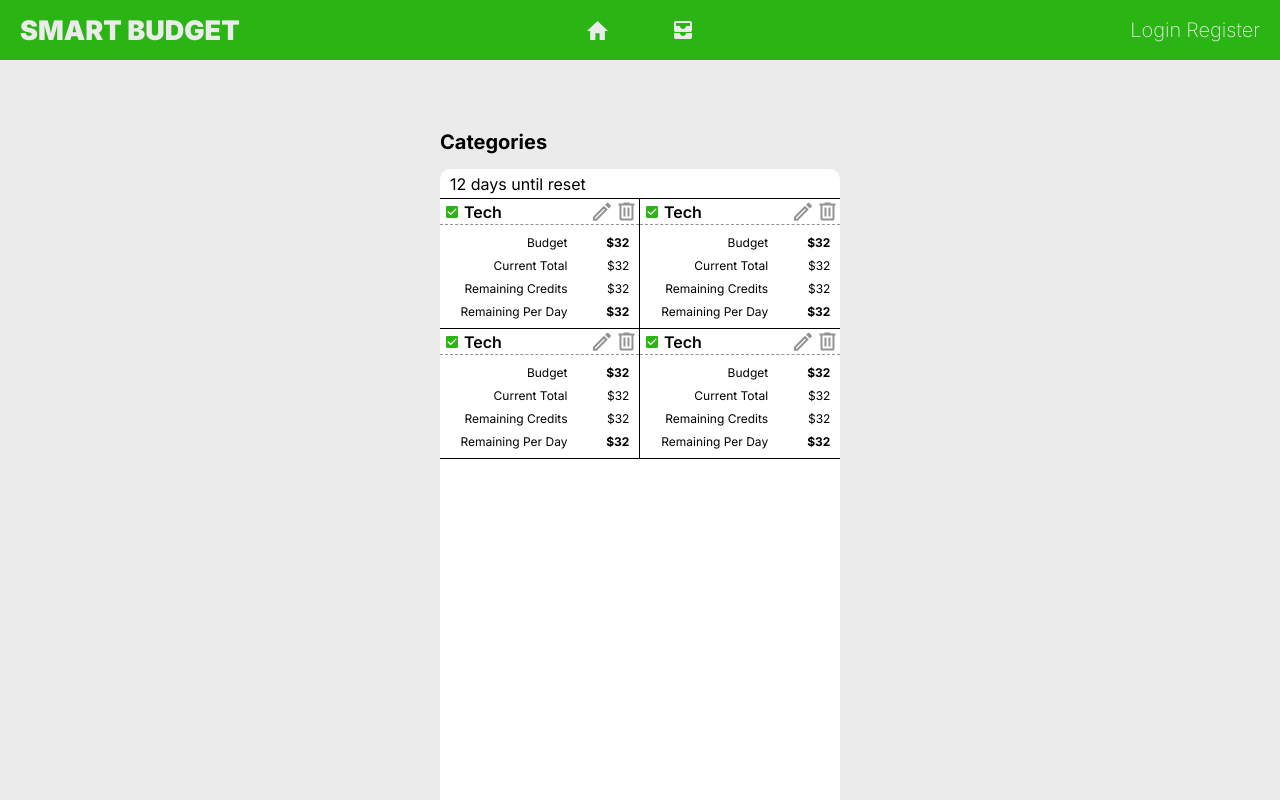
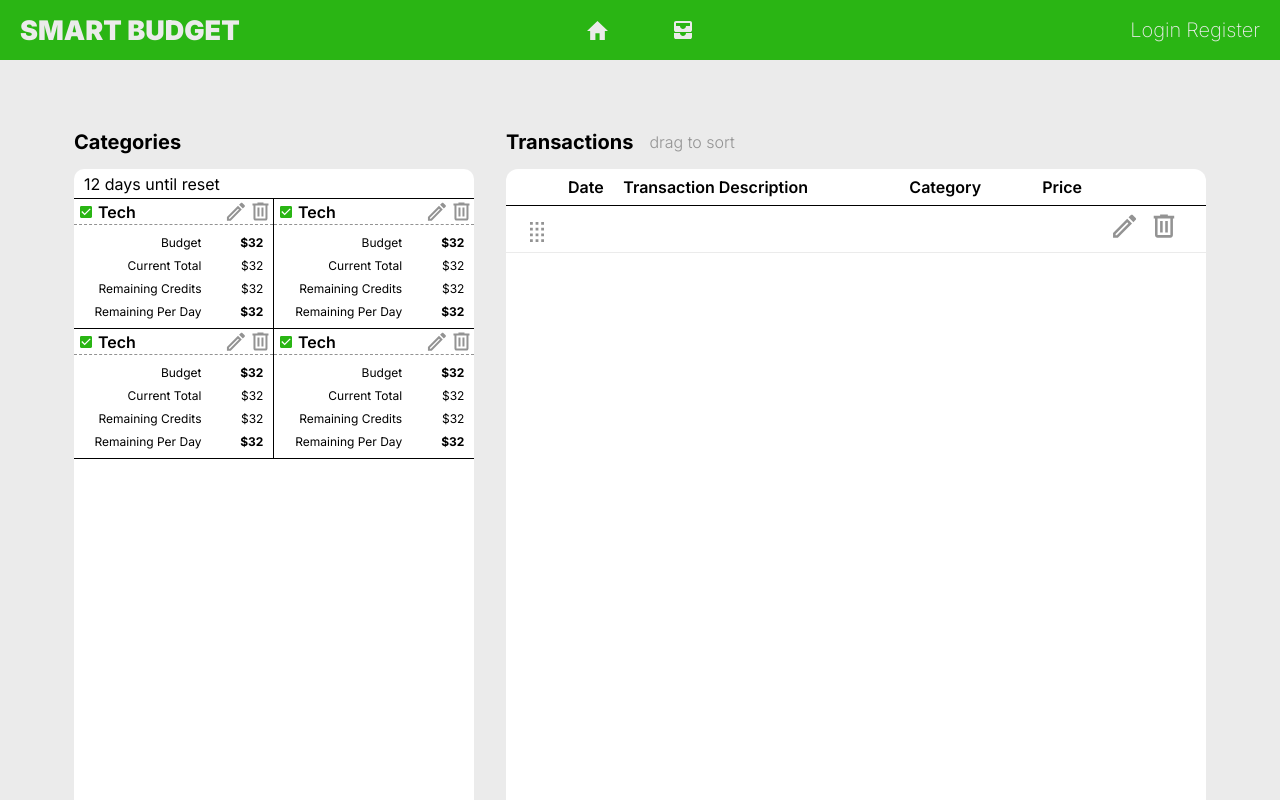
Before and after one commit to ScorpiosCrux/Budget-Smart, a Next.js app in the folder frontend/: page /sort in a window 1280 px wide. Built offline with nearby package versions, Linux system fonts and the light colour scheme; no server answers.

Commit message:
Tables are too annoying to work with!

```diff
--- a/frontend/components/Transaction.tsx
+++ b/frontend/components/Transaction.tsx
@@ -1,5 +1,7 @@
 import { useDrag } from "react-dnd";
 import styled from "styled-components";
+import StyledIcon from "./core/StyledIcon";
+import { DraggableRow } from "./core/StyledTable";
 import { ItemTypes } from "./Dashboard";
 
 interface Props {
@@ -29,24 +31,20 @@ const Transaction = (props: Props) => {
 		}),
 	}));
 	return (
-		<TransactionRow ref={drag} isDragging={isDragging}>
-			<td>
-				<img src="draggable.svg" alt="draggable icon" />
+		<DraggableRow ref={drag} isDragging={isDragging}>
+			<td className="buttons">
+				<StyledIcon src="drag.svg" height="100%" innerHeight="50%" innerWidth="50%" />
 			</td>
 			<td>{props.date}</td>
 			<td>{props.description}</td>
-			<td>{props.price}</td>
-		</TransactionRow>
+			<td></td>
+			<td className="price">{props.price}</td>
+			<td className="buttons">
+				<StyledIcon src="pencil.svg" height="100%" innerHeight="80%" innerWidth="80%" />
+				<StyledIcon src="trash.svg" height="100%" innerHeight="80%" innerWidth="80%" />
+			</td>
+		</DraggableRow>
 	);
 };
 
 export default Transaction;
-
-const TransactionRow = styled.tr<{ isDragging: boolean }>`
-	opacity: ${(p) => (p.isDragging ? 0.5 : 1)};
-	cursor: move;
-
-	img {
-		height: 40px;
-	}
-`;
--- /dev/null
+++ b/frontend/components/TransactionsWidget.tsx
@@ -0,0 +1,68 @@
+import { themes } from "@/theme";
+import styled from "styled-components";
+import Category from "./Category";
+
+import { DndProvider } from "react-dnd";
+import { HTML5Backend } from "react-dnd-html5-backend";
+import Transaction from "./Transaction";
+
+import StyledHeader from "./core/StyledHeader";
+import StyledContainer from "./core/StyledContainer";
+import StyledWidget from "./core/StyledWidget";
+import StyledTable from "./core/StyledTable";
+
+
+const TransactionsWidget = () => {
+	return (
+		<StyledWidget>
+			<StyledHeader>
+				<span className="title">Transactions</span>
+				<span className="helper-text">drag to sort</span>
+			</StyledHeader>
+
+			<StyledContainer width="700px" height="700px">
+				<StyledTable>
+					<tbody>
+						<tr className="table-header">
+							<th></th>
+							<th>Date</th>
+							<th>Transaction Description</th>
+							<th>Category</th>
+							<th className="price">Price</th>
+							<th></th>
+						</tr>
+
+						<Transaction date="" description="" price="" />
+					</tbody>
+				</StyledTable>
+			</StyledContainer>
+		</StyledWidget>
+	);
+};
+
+export default TransactionsWidget;
+
+const Widget = styled.div`
+	padding-top: 70px;
+
+	.main-container {
+		width: 700px;
+		height: 700px;
+		background-color: ${themes.light.primary};
+		border-radius: 0.75rem;
+	}
+
+	.sub-header {
+		padding: 10px;
+		border-radius: 10px 10px 0px 0px;
+		height: 30px;
+		display: flex;
+		align-items: center;
+		border-bottom: 1px solid #000000;
+	}
+
+	.content {
+		display: flex;
+		flex-wrap: wrap;
+	}
+`;
--- a/frontend/components/core/StyledTable.tsx
+++ b/frontend/components/core/StyledTable.tsx
@@ -1,8 +1,43 @@
 import { themes, typography } from "@/theme";
 import styled from "styled-components";
 
-const StyledTable = styled.div`
+const StyledTable = styled.table`
 	width: 100%;
+	border-collapse: collapse;
+
+	.table-header {
+		border-bottom: 1px solid black;
+
+		& th {
+			padding: 0.5rem 0;
+			font-size: ${typography.bold.fontSize};
+			font-weight: ${typography.bold.fontWeight};
+			text-align: left;
+		}
+
+		& .price {
+			text-align: right;
+		}
+	}
+`;
+
+export const DraggableRow = styled.tr<{ isDragging: boolean }>`
+	opacity: ${(p) => (p.isDragging ? 0.5 : 1)};
+	cursor: move;
+	max-height: 41px;
+	height: 40px;
+	border-bottom: 1px solid ${themes.light.background};
+
+	.price{
+		text-align: right;
+	}
+
+	.buttons {
+		display: flex;
+		align-items: center;
+		justify-content: center;
+		height: 40px;
+	}
 `;
 
 export default StyledTable;
--- a/frontend/src/pages/sort.tsx
+++ b/frontend/src/pages/sort.tsx
@@ -1,6 +1,11 @@
 import CategoriesWidget from "components/CategoriesWidget";
 import Layout from "components/Layout";
+import TransactionsWidget from "components/TransactionsWidget";
 import Head from "next/head";
+import styled from "styled-components";
+
+import { DndProvider } from "react-dnd";
+import { HTML5Backend } from "react-dnd-html5-backend";
 
 export default function Sort() {
 	return (
@@ -11,7 +16,17 @@ export default function Sort() {
 				<meta name="viewport" content="width=device-width, initial-scale=1" />
 				<link rel="icon" href="/favicon.ico" />
 			</Head>
-			<CategoriesWidget />
+			<SortWrapper>
+				<DndProvider backend={HTML5Backend}>
+					<CategoriesWidget />
+					<TransactionsWidget />
+				</DndProvider>
+			</SortWrapper>
 		</>
 	);
 }
+
+const SortWrapper = styled.div`
+	display: flex;
+	gap: 2rem;
+`;
```
Also changed, not shown: frontend/public/drag.svg (added).
